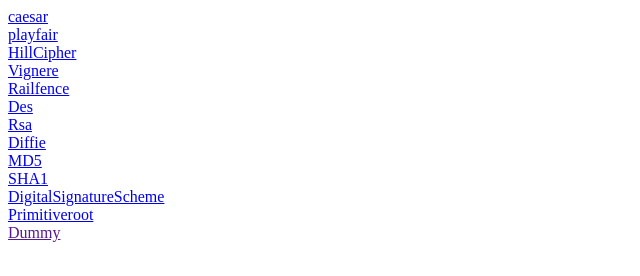
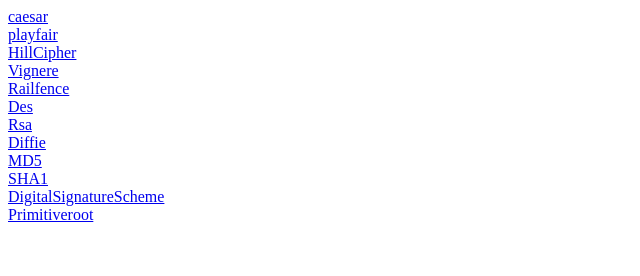
Before and after one commit to uklabs/uklabs.github.io, a plain HTML site: page index.html in a window 1280 px wide. Shown: the full height of the page, 0-640 px from the left. Drawn offline with Linux system fonts and the light colour scheme.

Commit message:
First Website Upload

```diff
--- a/index.html
+++ b/index.html
@@ -12,5 +12,5 @@
 <a href="SHA1.txt">SHA1</a></br>
 <a href="DSS.txt">DigitalSignatureScheme</a></br>
 <a href="Primitiveroot.txt">Primitiveroot</a></br>
-<a href="">Dummy</a>
+</body>
 </html>
```
